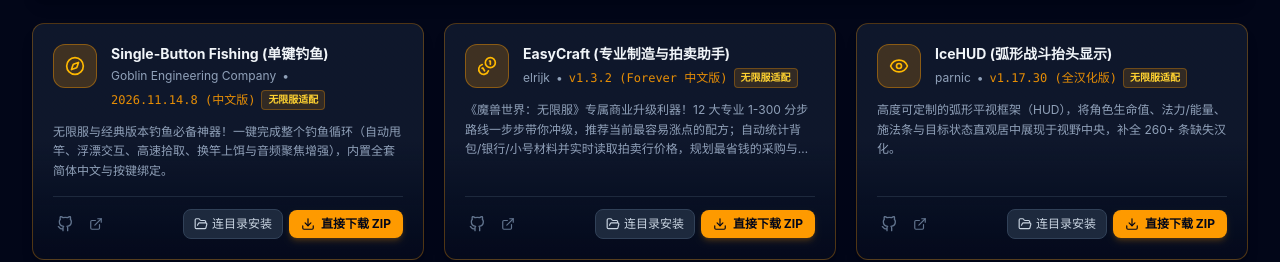
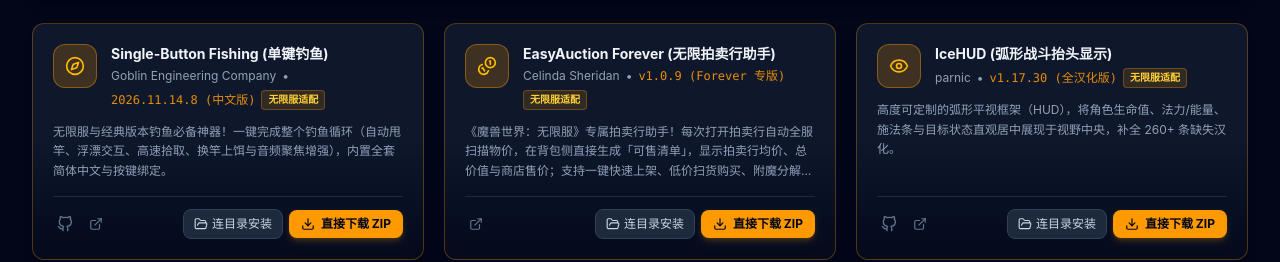
Before and after one commit to lich-wang/wow-addon-web, a React (Vite) app: page / in a window 1280 px wide. Shown: the part 326-588 px from the top of the page. Built offline with nearby package versions, Linux system fonts and the light colour scheme; no server answers.

Commit message:
feat(catalog): 用 EasyAuction Forever 替换 EasyCraft

```diff
--- a/index.html
+++ b/index.html
@@ -8,7 +8,7 @@
     <meta name="force-rendering" content="webkit" />
     <meta http-equiv="X-UA-Compatible" content="IE=edge,chrome=1" />
     <meta name="description" content="魔兽世界本地插件在线智能管理器与精选汉化市场 - 支持免设置直接下载无限服(WoW Forever)/经典服/正式服汉化插件ZIP，或通过浏览器/Tauri桌面端连接本地目录一键安装管理" />
-    <meta name="keywords" content="魔兽世界, 魔兽插件, 无限服, WoW Forever, SBF, 单键钓鱼, EasyCraft, 专业制造, 拍卖行, IceHUD, Bagnon, Dungeonsforever, Lueur, WoW Addons, Web Addon Manager" />
+    <meta name="keywords" content="魔兽世界, 魔兽插件, 无限服, WoW Forever, SBF, 单键钓鱼, EasyAuction Forever, 拍卖行, IceHUD, Bagnon, Dungeonsforever, Lueur, WoW Addons, Web Addon Manager" />
     <title>WoW Addon Web - 魔兽世界本地插件在线管理器与汉化市场</title>
   </head>
   <body class="bg-slate-950 text-slate-100 min-h-screen">
--- a/scripts/extract-to-game.js
+++ b/scripts/extract-to-game.js
@@ -19,7 +19,7 @@ async function extractZip(zipPath, targetDir) {
 async function main() {
   const gameAddonDir = 'C:/Program Files (x86)/World of Warcraft/_forever_/Interface/AddOns';
   await extractZip('public/addons/sbf.zip', gameAddonDir);
-  await extractZip('public/addons/easycraft.zip', gameAddonDir);
+  await extractZip('public/addons/easyauction-forever.zip', gameAddonDir);
   await extractZip('public/addons/questie-forever.zip', gameAddonDir);
   await extractZip('public/addons/forever-mouse-tooltip.zip', gameAddonDir);
   console.log('=== All addons updated in game directory! ===');
--- a/scripts/fetch-addons.js
+++ b/scripts/fetch-addons.js
@@ -218,27 +218,6 @@ async function getLatestGitHubRelease(repo, assetMatch, signal) {
   return null;
 }
 
-/**
- * 查询指定 GitHub 仓库最新正式版 Release 的标签名（不依赖 Release 是否上传资产）。
- * 适配 EasyCraft 这类「只发版本与更新日志、不上传 zip 资产」的仓库：
- * 拿到 tag 后用 zipball API (https://github.com/{repo}/archive/refs/tags/{tag}.zip) 下载源码包。
- * @param {string} repo - GitHub 仓库全名（例如 owner/repo）
- * @returns {Promise<string | null>} 最新正式版标签名（如 v1.3.2），失败时返回 null
- */
-async function getLatestGitHubTag(repo) {
-  try {
-    const apiUrl = `https://api.github.com/repos/${repo}/releases/latest`;
-    const res = await fetch(apiUrl, { headers: GITHUB_HEADERS });
-    if (!res.ok) throw new Error(`GitHub API HTTP ${res.status}`);
-    const data = await res.json();
-    if (data.draft || data.prerelease) throw new Error('latest release is draft/prerelease');
-    return data.tag_name || null;
-  } catch (err) {
-    console.warn(`[Warn] Failed to query latest release tag for ${repo}: ${err.message}`);
-  }
-  return null;
-}
-
 // ---------------------------------------------------------------------------
 // 1. Single-Button Fishing (SBF)
 // ---------------------------------------------------------------------------
@@ -274,47 +253,32 @@ async function processSBF() {
 }
 
 // ---------------------------------------------------------------------------
-// 2. EasyCraft (无限服专业制造与拍卖比价)
+// 2. EasyAuction Forever (无限服拍卖行助手)
 // ---------------------------------------------------------------------------
-const EASYCRAFT_REPO = 'elrijk/EasyCraft';
-const EASYCRAFT_FALLBACK_TAG = 'v1.3.2';
+async function processEasyAuctionForever() {
+  let url = 'https://edge.forgecdn.net/files/9699/551/EasyAuctionForever-1.0.9.zip';
+  const latest = await getLatestCurseForgeFile(1808870, name => /^EasyAuctionForever-[\d.]+\.zip$/i.test(name));
+  if (latest?.url) url = latest.url;
 
-async function processEasyCraft() {
-  // EasyCraft 只发版本与更新日志，不上传 Release 资产：读取最新正式版 tag，
-  // 再用 GitHub 的 tag 源码包 (zipball) 作为上游包。始终跟随上游最新版本。
-  const tag = await getLatestGitHubTag(EASYCRAFT_REPO) || EASYCRAFT_FALLBACK_TAG;
-  const sourceUrl = `https://github.com/${EASYCRAFT_REPO}/archive/refs/tags/${tag}.zip`;
-  const outPath = path.join(OUTPUT_DIR, 'easycraft.zip');
-  const buf = await downloadBuffer(sourceUrl, 'easycraft.zip', tag);
-  const srcZip = await JSZip.loadAsync(buf);
+  const outPath = path.join(OUTPUT_DIR, 'easyauction-forever.zip');
+  const buf = await downloadBuffer(url, 'easyauction-forever.zip');
+  const zip = await JSZip.loadAsync(buf);
 
-  // zipball 顶层目录形如 elrijk-EasyCraft-<sha>/，重映射为 EasyCraft/ 并严格校验防路径穿越
-  const zip = new JSZip();
-  for (const [p, file] of Object.entries(srcZip.files)) {
-    if (file.dir) continue;
-    const rel = p.replace(/^[^/]+\//, 'EasyCraft/');
-    if (!rel.startsWith('EasyCraft/') || rel.includes('..')) continue;
-    zip.file(rel, await file.async('nodebuffer'));
-  }
-
-  // 上游已内置 zhCN 简中（Locales/zhCN.lua 且已在 TOC 中引用），无需注入翻译。
-  // 仅补全 TOC 的简体中文标题/说明，让游戏内插件列表显示友好名称。
-  const tocFile = zip.file('EasyCraft/EasyCraft.toc');
+  const tocFile = zip.file('EasyAuctionForever/EasyAuctionForever.toc');
   if (tocFile) {
     let toc = await tocFile.async('string');
     if (!toc.includes('Title-zhCN:')) {
       toc = toc
-        .replace(/## Title: (.*)/, '## Title: $1\n## Title-zhCN: |cff00ff00[商业]|r EasyCraft (专业制造与拍卖助手)')
-        .replace(/## Notes-zhCN:.*/g, '## Notes-zhCN: 无限服专业制造升级助手：推荐当前最易升级的配方，自动统计材料/银行/拍卖行价格，内置完整简体中文。');
+        .replace(/## Title: (.*)/, '## Title: $1\n## Title-zhCN: |cff00ff00[商业]|r EasyAuction Forever (拍卖行助手)')
+        .replace(/## Notes: (.*)/, '## Notes: $1\n## Notes-zhCN: 无限服专属拍卖行助手：打开拍卖行自动扫描全服物价，背包一键列出可售物品与推荐定价、附魔分解比价、历史走势与扫货购买。');
     }
-    zip.file('EasyCraft/EasyCraft.toc', toc);
+    zip.file('EasyAuctionForever/EasyAuctionForever.toc', toc);
   }
 
   const outBuf = await zip.generateAsync({ type: 'nodebuffer', compression: 'DEFLATE', compressionOptions: { level: 9 } });
   fs.writeFileSync(outPath, outBuf);
-  // 版本从产物 TOC 的 ## Version 读取；读取失败时回退到 tag，保证版本清单始终可比对
-  recordBundledVersion('easycraft', await readTocVersion(zip, 'EasyCraft/EasyCraft.toc') || tag.replace(/^v/, ''), sourceUrl);
-  console.log(`[✓] easycraft.zip generated (${(outBuf.length / (1024 * 1024)).toFixed(2)} MB), tag ${tag}`);
+  recordBundledVersion('easyauction-forever', await readTocVersion(zip, 'EasyAuctionForever/EasyAuctionForever.toc'), url);
+  console.log(`[✓] easyauction-forever.zip saved (${(outBuf.length / (1024 * 1024)).toFixed(2)} MB)`);
 }
 
 // ---------------------------------------------------------------------------
@@ -798,8 +762,8 @@ async function main() {
     writeBundledVersions();
     return;
   }
-  if (onlyArg === 'easycraft') {
-    await processEasyCraft();
+  if (onlyArg === 'easyauction-forever') {
+    await processEasyAuctionForever();
     writeBundledVersions();
     return;
   }
@@ -807,7 +771,7 @@ async function main() {
   console.log('=== Fetching & Bundling Curated Addons for wow.lich.tech ===');
   await ensureClientBinaries();
   await processSBF();
-  await processEasyCraft();
+  await processEasyAuctionForever();
   await processIceHUD();
   await processDungeonsForever();
   await processBagnon();
--- a/src/generated/addon-versions.json
+++ b/src/generated/addon-versions.json
@@ -7,9 +7,9 @@
     "version": "v2.1.118",
     "source": "https://edge.forgecdn.net/files/9696/731/DungeonsForever2.1.118.zip"
   },
-  "easycraft": {
-    "version": "v1.3.2",
-    "source": "https://github.com/elrijk/EasyCraft/archive/refs/tags/v1.3.2.zip"
+  "easyauction-forever": {
+    "version": "v1.0.9",
+    "source": "https://edge.forgecdn.net/files/9699/551/EasyAuctionForever-1.0.9.zip"
   },
   "forever-mouse-tooltip": {
     "version": "v0.2.0",
--- a/src/services/catalogService.ts
+++ b/src/services/catalogService.ts
@@ -34,17 +34,16 @@ export const POPULAR_ADDONS: CuratedAddon[] = [
     isForeverRecommended: true,
   },
   {
-    id: 'easycraft',
-    name: 'EasyCraft (专业制造与拍卖助手)',
-    description: '《魔兽世界：无限服》专属商业升级利器！12 大专业 1-300 分步路线一步步带你冲级，推荐当前最容易涨点的配方；自动统计背包/银行/小号材料并实时读取拍卖行价格，规划最省钱的采购与制造，附赠配方利润表、地图采集点与训练师导航，内置完整简体中文。',
-    author: 'elrijk',
+    id: 'easyauction-forever',
+    name: 'EasyAuction Forever (无限拍卖行助手)',
+    description: '《魔兽世界：无限服》专属拍卖行助手！每次打开拍卖行自动全服扫描物价，在背包侧直接生成「可售清单」，显示拍卖行均价、总价值与商店售价；支持一键快速上架、低价扫货购买、附魔分解收益比价与历史价格走势。',
+    author: 'Celinda Sheridan',
     category: 'Trade',
     icon: 'Coins',
-    defaultFolderName: 'EasyCraft',
-    latestVersion: bundledVersion('easycraft', 'Forever 中文版'),
-    downloadUrl: '/addons/easycraft.zip',
-    githubRepo: 'elrijk/EasyCraft',
-    homeUrl: 'https://github.com/elrijk/EasyCraft',
+    defaultFolderName: 'EasyAuctionForever',
+    latestVersion: bundledVersion('easyauction-forever', 'Forever 专版'),
+    downloadUrl: '/addons/easyauction-forever.zip',
+    homeUrl: 'https://www.curseforge.com/wow/addons/easyauction-forever',
     gameFlavors: ['forever'],
     isForeverRecommended: true,
   },
```
Also changed, not shown: 1 other file (tests, documents, lock files or other folders).
